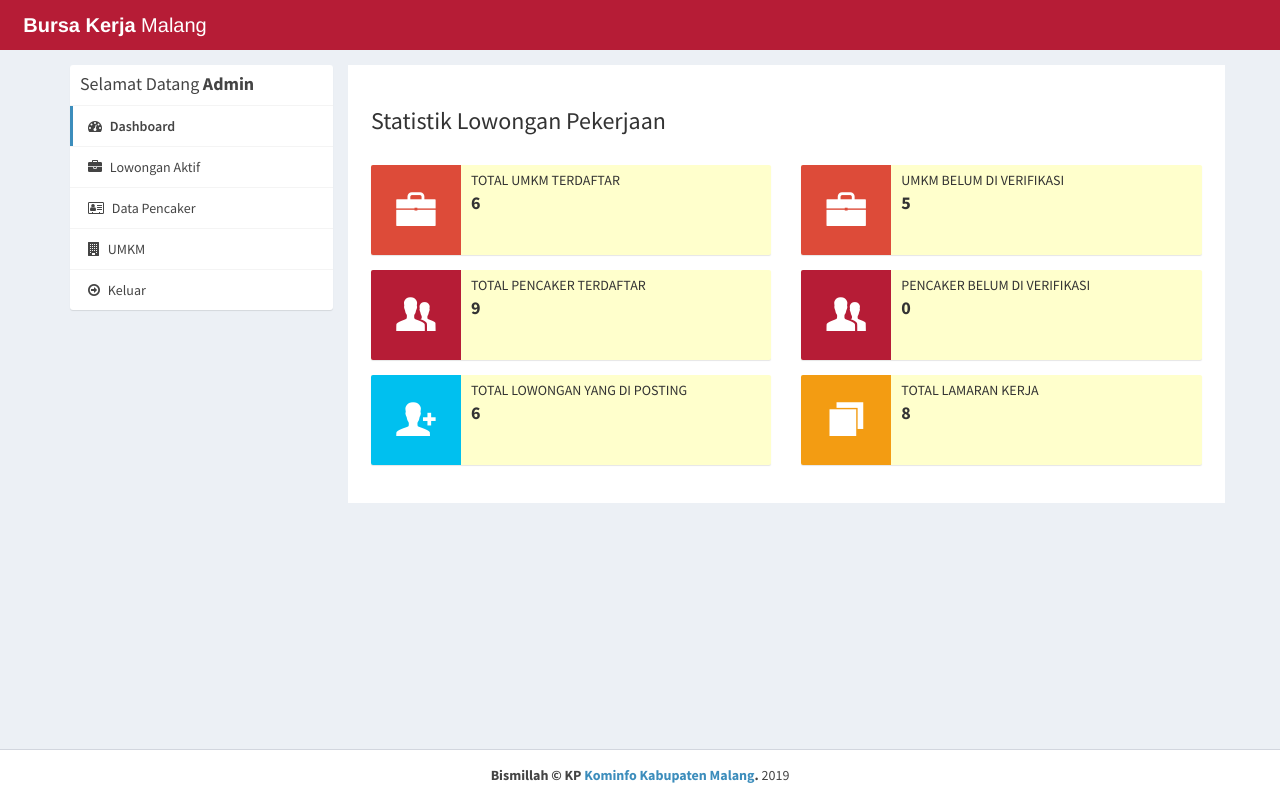
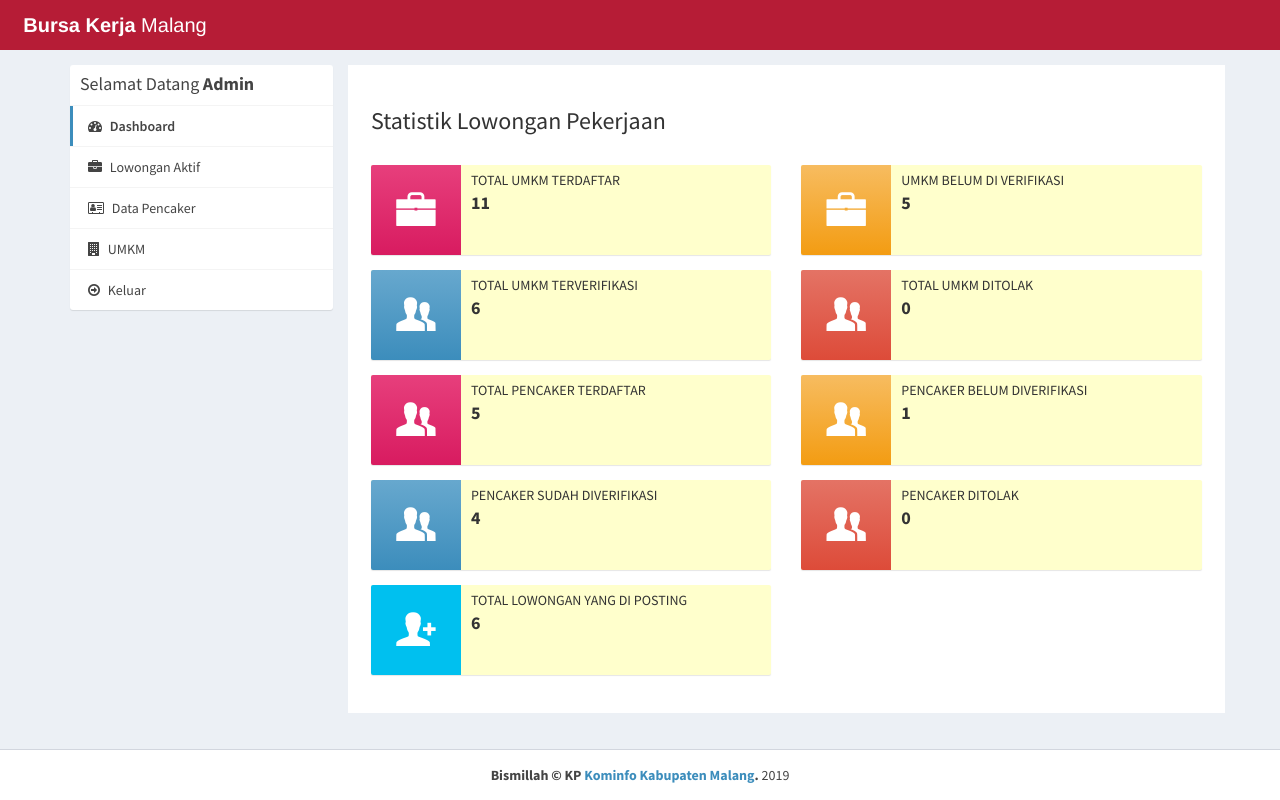
Before and after one commit to Haidar25/KP, a PHP site: page /dashboard/admin/dashboard.php in a window 1280 px wide. Run offline with PHP 8.4, Linux system fonts and the light colour scheme; a user stored in the database is signed in; data comes from the database, SQL or seed files in the repository.

Commit message:
updating clickable statistics

```diff
--- a/dashboard/admin/dashboard.php
+++ b/dashboard/admin/dashboard.php
@@ -94,12 +94,12 @@ require_once("../../landingpage/db.php");
             <br>
             <div class="row">
               <div class="col-md-6">
-                <div class="info-box bg-c-yellow">
-                  <span class="info-box-icon bg-red"><i class="ion ion-briefcase"></i></span>
-                  <div data-href="companies.php" class="info-box-content">
+                <div class="info-box bg-c-yellow" data-href="companies.php">
+                  <span class="info-box-icon bg-maroon-gradient"><i class="ion ion-briefcase"></i></span>
+                  <div class="info-box-content">
                     <span class="info-box-text">Total UMKM Terdaftar</span>
                     <?php
-                      $sql = "SELECT * FROM company WHERE active='1'";
+                      $sql = "SELECT * FROM company";
                       $result = $conn->query($sql);
                       if($result->num_rows > 0) {
                         $totalno = $result->num_rows;
@@ -112,9 +112,9 @@ require_once("../../landingpage/db.php");
                 </div>
               </div>
               <div class="col-md-6">
-                <div class="info-box bg-c-yellow">
-                  <span class="info-box-icon bg-red"><i class="ion ion-briefcase"></i></span>
-                  <div data-href="companies.php" class="info-box-content">
+                <div class="info-box bg-c-yellow" data-href="companies.php?status=2">
+                  <span class="info-box-icon bg-yellow-gradient"><i class="ion ion-briefcase"></i></span>
+                  <div  class="info-box-content">
                     <span class="info-box-text">UMKM Belum di Verifikasi</span>
                     <?php
                       $sql = "SELECT * FROM company WHERE active='2'";
@@ -130,13 +130,90 @@ require_once("../../landingpage/db.php");
                   </div>
                 </div>
               </div>
+
               <div class="col-md-6">
-                <div class="info-box bg-c-yellow">
-                  <span class="info-box-icon bg-green"><i class="ion ion-person-stalker"></i></span>
-                  <div class="info-box-content" data-href="applications.php">
+                <div class="info-box bg-c-yellow" data-href="companies.php?status=1">
+                  <span class="info-box-icon bg-light-blue-gradient"><i class="ion ion-person-stalker"></i></span>
+                  <div class="info-box-content" >
+                    <span class="info-box-text" >Total UMKM Terverifikasi</span>
+                    <?php
+                      $sql = "SELECT * FROM company WHERE active='1'";
+                      $result = $conn->query($sql);
+                      if($result->num_rows > 0) {
+                        $totalno = $result->num_rows;
+                      } else {
+                        $totalno = 0;
+                      }
+                    ?>
+                    <span class="info-box-number"><?php echo $totalno; ?></span>
+                  </div>
+                </div>
+              </div>
+
+              <div class="col-md-6">
+                <div class="info-box bg-c-yellow" data-href="companies.php?status=0">
+                  <span class="info-box-icon bg-red-gradient"><i class="ion ion-person-stalker"></i></span>
+                  <div class="info-box-content" >
+                    <span class="info-box-text" >Total UMKM Ditolak</span>
+                    <?php
+                      $sql = "SELECT * FROM company WHERE active='0'";
+                      $result = $conn->query($sql);
+                      if($result->num_rows > 0) {
+                        $totalno = $result->num_rows;
+                      } else {
+                        $totalno = 0;
+                      }
+                    ?>
+                    <span class="info-box-number"><?php echo $totalno; ?></span>
+                  </div>
+                </div>
+              </div>
+
+              <div class="col-md-6">
+                <div class="info-box bg-c-yellow" data-href="applications.php">
+                  <span class="info-box-icon bg-maroon-gradient"><i class="ion ion-person-stalker"></i></span>
+                  <div class="info-box-content" >
                     <span class="info-box-text" >Total Pencaker Terdaftar</span>
                     <?php
-                      $sql = "SELECT * FROM users WHERE active='1'";
+                      $sql = "SELECT * FROM users INNER JOIN pencaker ON pencaker.id_user=users.id_user";
+                      $result = $conn->query($sql);
+                      if($result->num_rows > 0) {
+                        $totalno = $result->num_rows;
+                      } else {
+                        $totalno = 0;
+                      }
+                    ?>
+                    <span class="info-box-number"><?php echo $totalno; ?></span>
+                  </div>
+                </div>
+              </div>
+
+              <div class="col-md-6">
+                <div class="info-box bg-c-yellow" data-href="applications.php?status=2">
+                  <span class="info-box-icon bg-yellow-gradient"><i class="ion ion-person-stalker"></i></span>
+                  <div class="info-box-content" >
+                    <span class="info-box-text" >Pencaker Belum Diverifikasi</span>
+                    <?php
+                      $sql = "SELECT * FROM users INNER JOIN pencaker ON pencaker.id_user=users.id_user WHERE users.active = 2";
+                      $result = $conn->query($sql);
+                      if($result->num_rows > 0) {
+                        $totalno = $result->num_rows;
+                      } else {
+                        $totalno = 0;
+                      }
+                    ?>
+                    <span class="info-box-number"><?php echo $totalno; ?></span>
+                  </div>
+                </div>
+              </div>
+
+              <div class="col-md-6">
+                <div class="info-box bg-c-yellow" data-href="applications.php?status=1">
+                  <span class="info-box-icon bg-light-blue-gradient"  ><i class="ion ion-person-stalker"></i></span>
+                  <div class="info-box-content">
+                    <span class="info-box-text">Pencaker Sudah Diverifikasi</span>
+                    <?php
+                      $sql = "SELECT * FROM users INNER JOIN pencaker ON pencaker.id_user=users.id_user WHERE users.active = 1";
                       $result = $conn->query($sql);
                       if($result->num_rows > 0) {
                         $totalno = $result->num_rows;
@@ -149,12 +226,12 @@ require_once("../../landingpage/db.php");
                 </div>
               </div>
               <div class="col-md-6">
-                <div class="info-box bg-c-yellow">
-                  <span class="info-box-icon bg-green"><i class="ion ion-person-stalker"></i></span>
+                <div class="info-box bg-c-yellow" data-href="applications.php?status=0">
+                  <span class="info-box-icon bg-red-gradient"  ><i class="ion ion-person-stalker"></i></span>
                   <div class="info-box-content">
-                    <span class="info-box-text">Pencaker Belum di Verifikasi</span>
+                    <span class="info-box-text">Pencaker Ditolak</span>
                     <?php
-                      $sql = "SELECT * FROM users WHERE active='0'";
+                      $sql = "SELECT * FROM users INNER JOIN pencaker ON pencaker.id_user=users.id_user WHERE users.active = 0";
                       $result = $conn->query($sql);
                       if($result->num_rows > 0) {
                         $totalno = $result->num_rows;
@@ -166,10 +243,11 @@ require_once("../../landingpage/db.php");
                   </div>
                 </div>
               </div>
+
               <div class="col-md-6">
-                <div class="info-box bg-c-yellow">
+                <div class="info-box bg-c-yellow" data-href="active-jobs.php">
                   <span class="info-box-icon bg-aqua"><i class="ion ion-person-add"></i></span>
-                  <div data-href="active-jobs.php" class="info-box-content">
+                  <div  class="info-box-content">
                     <span class="info-box-text">Total Lowongan Yang Di Posting</span>
                     <?php
                       $sql = "SELECT * FROM buat_lowongan";
@@ -184,8 +262,8 @@ require_once("../../landingpage/db.php");
                   </div>
                 </div>
               </div>
-              <div class="col-md-6">
-                <div class="info-box bg-c-yellow">
+              <!-- <div class="col-md-6">
+                <div class="info-box bg-c-yellow" data-href="active-jobs.php">
                   <span class="info-box-icon bg-yellow"><i class="ion ion-ios-browsers"></i></span>
                   <div class="info-box-content">
                     <span class="info-box-text">Total Lamaran Kerja</span>
@@ -201,7 +279,7 @@ require_once("../../landingpage/db.php");
                     <span class="info-box-number"><?php echo $totalno; ?></span>
                   </div>
                 </div>
-              </div>
+              </div> -->
             </div>
 
           </div>
```
Also changed, not shown: dashboard/admin/applications.php (+16 -5 lines), dashboard/admin/companies.php (+10 -1 lines).
